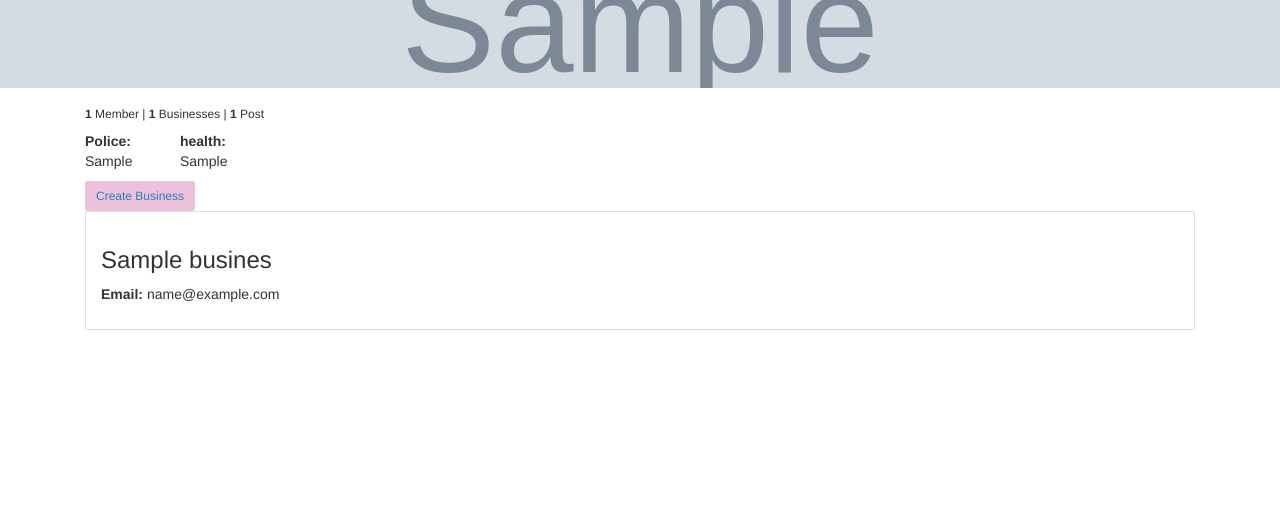
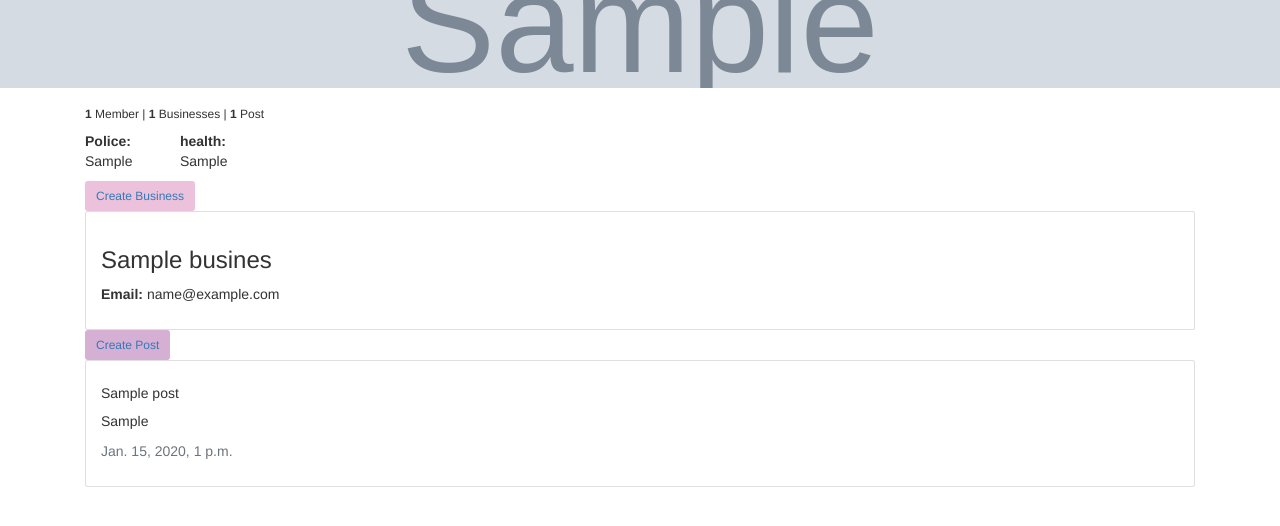
Before and after one commit to DebbieElabonga/neighbourhood, a Django app: page /hood/1 in a window 1280 px wide. Shown: the top 526 px of the page. Run offline with Django 3.2, Linux system fonts and the light colour scheme; tables that the repository leaves empty hold one stand-in row (values such as "Sample post"); grey boxes marked "Sample" are stand-in pictures; some libraries are stand-ins or nearby versions; some web fonts are replaced.

Commit message:
view added in myhood home

```diff
--- a/app/templates/myhood.html
+++ b/app/templates/myhood.html
@@ -32,4 +32,14 @@
                 </div>
                 {% endfor %}
 
+<a class="btn btn-sm" style="background-color:#D5AFD4;" href="{% url 'post' hood.id%}">Create Post</a>
+ {% for post in posts %}
+<div class="card p-4">
+<h5> {{post.title}}</h5>
+<p>{{post.post}}</p>
+<p class="text-muted">{{post.date}}</p>
+</div>
+{% endfor %}
+
+
 {% endblock %}
```
Also changed, not shown: requirements.txt (added, +9 -0 lines).
